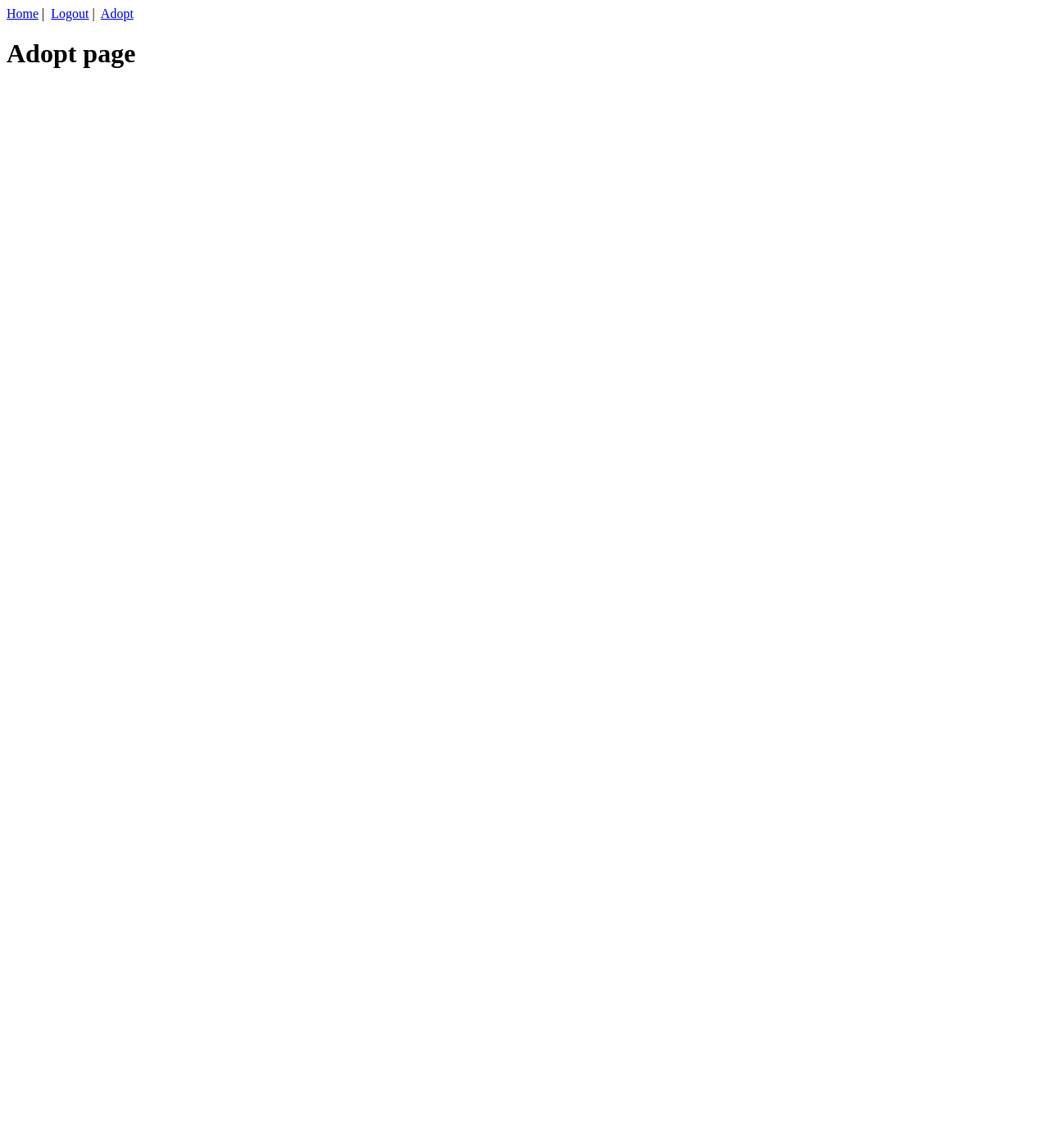
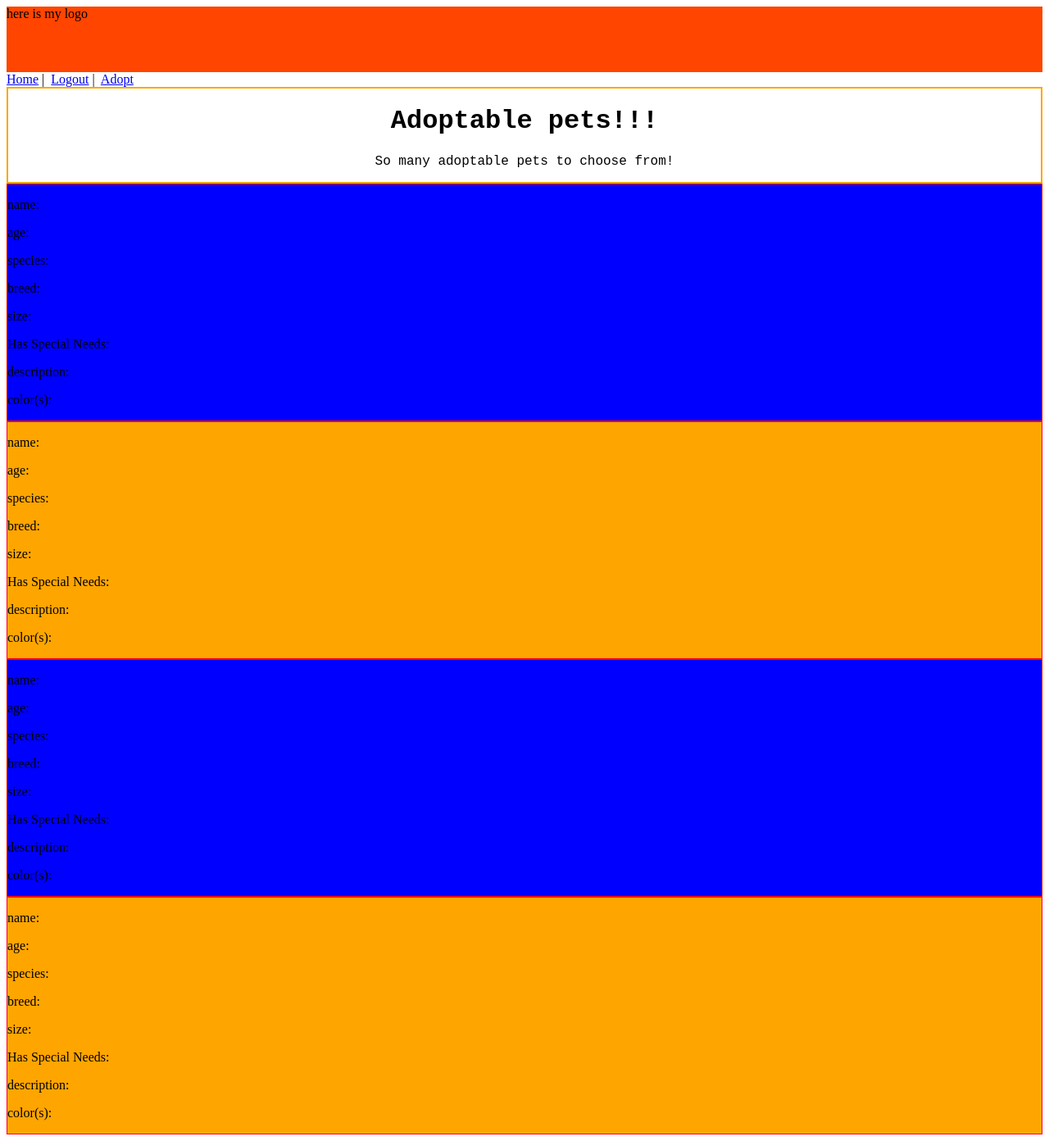
Before and after one commit to mp091689/paw-prints-pet-rescue, a Vue app in the folder vue/: page /adopt in a window 1280 px wide. Shown: the whole page at 82% size. Before the commit the page ends 800 px from the top, so only its background shows below. Built offline with nearby package versions, Linux system fonts and the light colour scheme; sample sign-in values are in the browser's storage.

Commit message:
first edition of adopt view

```diff
--- a/vue/src/App.vue
+++ b/vue/src/App.vue
@@ -1,5 +1,8 @@
 <template>
   <div id="capstone-app">
+    <div class="header">
+      here is my logo
+    </div>
     <div id="nav">
       <router-link v-bind:to="{ name: 'home' }">Home</router-link>&nbsp;|&nbsp;
       <router-link v-bind:to="{ name: 'logout' }" v-if="$store.state.token != ''">Logout</router-link>&nbsp;|&nbsp;
@@ -8,3 +11,16 @@
     <router-view />
   </div>
 </template>
+
+<style scoped>
+  .header{
+    top: 0;
+    left: 0;
+    width: 100%;
+    height: 80px;
+    background-color: orangered;
+  }
+  #nav{
+    font-size: medium;
+  }
+</style>
--- a/vue/src/views/AdoptView.vue
+++ b/vue/src/views/AdoptView.vue
@@ -1,5 +1,59 @@
 <template>
-  <h1>Adopt page</h1>
+  <header>
+    <h1 class="title"> Adoptable pets!!!</h1>
+    <p class="desc"> So many adoptable pets to choose from! </p>
+
+  </header>
+  <div class="pet-list">
+    <div class="pet-card blue-card">
+
+      <p>name: </p>
+      <p>age: </p>
+      <p>species: </p>
+      <p>breed: </p>
+      <p>size: </p>
+      <p>Has Special Needs: </p>
+      <p>description: </p>
+      <p>color(s): </p>
+    </div>
+
+    <div class="pet-card orange-card">
+      <p>name: </p>
+      <p>age: </p>
+      <p>species: </p>
+      <p>breed: </p>
+      <p>size: </p>
+      <p>Has Special Needs: </p>
+      <p>description: </p>
+      <p>color(s): </p>
+    </div>
+
+    <div class="pet-card blue-card">
+      <p>name: </p>
+      <p>age: </p>
+      <p>species: </p>
+      <p>breed: </p>
+      <p>size: </p>
+      <p>Has Special Needs: </p>
+      <p>description: </p>
+      <p>color(s): </p>
+    </div>
+
+    <div class="pet-card orange-card">
+      <p>name: </p>
+      <p>age: </p>
+      <p>species: </p>
+      <p>breed: </p>
+      <p>size: </p>
+      <p>Has Special Needs: </p>
+      <p>description: </p>
+      <p>color(s): </p>
+    </div>
+
+
+
+  </div>
+
 </template>
 
 <script>
@@ -8,4 +62,34 @@ export default {
 </script>
 
 <style scoped>
+.pet-list {
+  display: flexbox;
+}
+.pet-card {
+  border: solid red 1px;
+}
+
+.pet-card.orange-card {
+  background-color: orange;
+}
+
+.pet-card.blue-card {
+  background-color: blue;
+}
+header{
+  border: solid orange 2px;
+  font-family: 'Courier New', Courier, monospace;
+}
+.title{
+  display: flex;
+  justify-content: center;
+}
+.desc{
+  display: flex;
+  justify-content: center;
+
+}
+
+
+
 </style>
```
